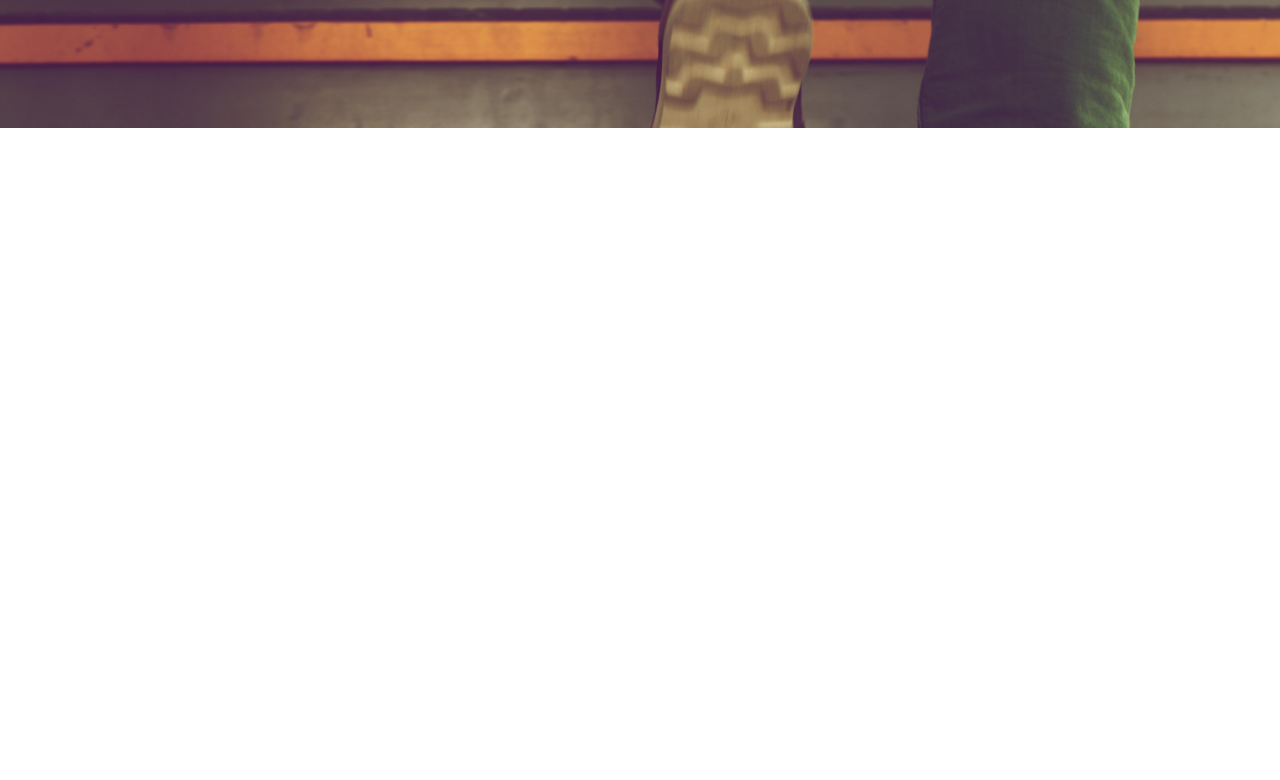
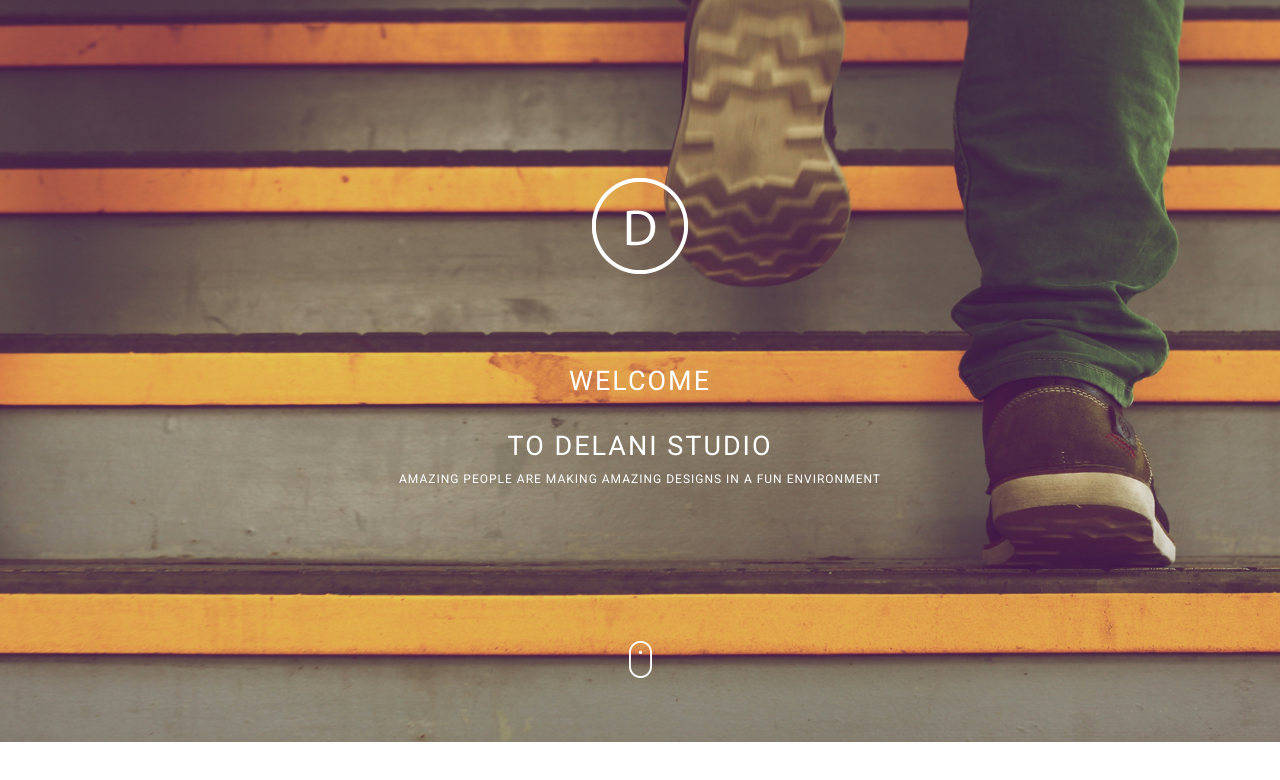
Before and after one commit to kelvinMakamu/delaniStudio, a plain HTML site: page index.html in a window 1280 px wide. Drawn offline with Linux system fonts and the light colour scheme.

Commit message:
Finishes styling and UI for delani-top-content

```diff
--- a/css/styles.css
+++ b/css/styles.css
@@ -9,18 +9,51 @@
 	border-radius: 0% !important;
 	font-family: 'Roboto', sans-serif;
 }
+
+h4{
+	text-transform: uppercase;
+}
 /**************************
 
 	DELANI TOP CONTENT STYLES
 
 ********************************/
-.delani_top_content{
+.delani-top-content{
 	color:#fff;
 	background-image: url('../assets/backgrounds/h_img.jpg');
 	background-repeat: no-repeat;
   background-size: cover;
 }
 
+.delani-welcome{
+	font-size: 27px;
+}
+
+.delani-brand-statement{
+	letter-spacing: 1px;
+	font-size: 12px;
+}
+
+.top-content-wrapper{
+	text-align: center;
+}
+
+.top-content{
+	margin:5% 0% 5% 0%;
+}
+
+.top-content-head{
+	margin:10% 0% 3% 0%;
+}
+
+.top-content span::before {
+  content: "\A\A";
+  white-space: pre;
+}
+
+.top-content-footer{
+	margin:7% 0% 0% 0%;
+}
 /**************************
 
 	DELANI MAIN CONTENT STYLES
--- a/index.html
+++ b/index.html
@@ -4,7 +4,7 @@
     <meta charset="utf-8">
     <meta http-equiv="X-UA-Compatible" content="IE=edge">
     <meta name="viewport" content="width=device-width, initial-scale=1">
-		<title>DELANI STUDIO - AMAZING PEOPLE ARE MAKING AMAZING DESIGNS IN A FUN ENVIRONMENT</title>
+		<title>Delani Studio - Amazing people are making amazing designs in a fun environment</title>
 		<link rel="stylesheet" type="text/css" href="css/bootstrap.css">
 		<link rel="stylesheet" type="text/css" href="css/styles.css">
 		<link href="https://fonts.googleapis.com/css2?family=Roboto:wght@400&display=swap" rel="stylesheet">
@@ -13,15 +13,31 @@
 </head>
 <body>
 	<!-- BEGIN DELANI TOP CONTENT -->
-	<div class="jumbotron delani_top_content">
+	<div class="jumbotron delani-top-content">
 		<div class="container">
-			<div class="row">
-
+			<div class="row top-content-wrapper">
+				<!-- STUDIO LOGO -->
+				<div class="col-md-12 col-lg-12 col-sm-12 top-content-head">
+					<img src="assets/logo/logo.png">
+				</div>
+				<!-- STUDIO LOGO -->
+				<div class="col-md-12 col-lg-12 col-sm-12 top-content">
+					<h4 class="delani-welcome">Welcome <span>to Delani Studio</span></h4>
+					<p class="delani-brand-statement">AMAZING PEOPLE ARE MAKING AMAZING DESIGNS IN A FUN ENVIRONMENT</p>
+				</div>
+				<!-- STUDIO LOGO -->
+				<div class="col-md-12 col-lg-12 col-sm-12 top-content-footer">
+					<img src="assets/mouse_click.png">
+				</div>
 			</div>
 		</div>
 	</div>
 	<!-- END DELANI TOP CONTENT -->
+	<div class="container">
+		<div class="row">
 
+		</div>
+	</div>
 	<!-- BEGIN DELANI MAIN CONTENT -->
 	<!-- END DELANI MAIN CONTENT -->
 
--- a/js/scripts.js
+++ b/js/scripts.js
@@ -13,5 +13,5 @@
 
 ***************/
 $(document).ready( () => {
-	alert("We are ready");
+
 });
```
